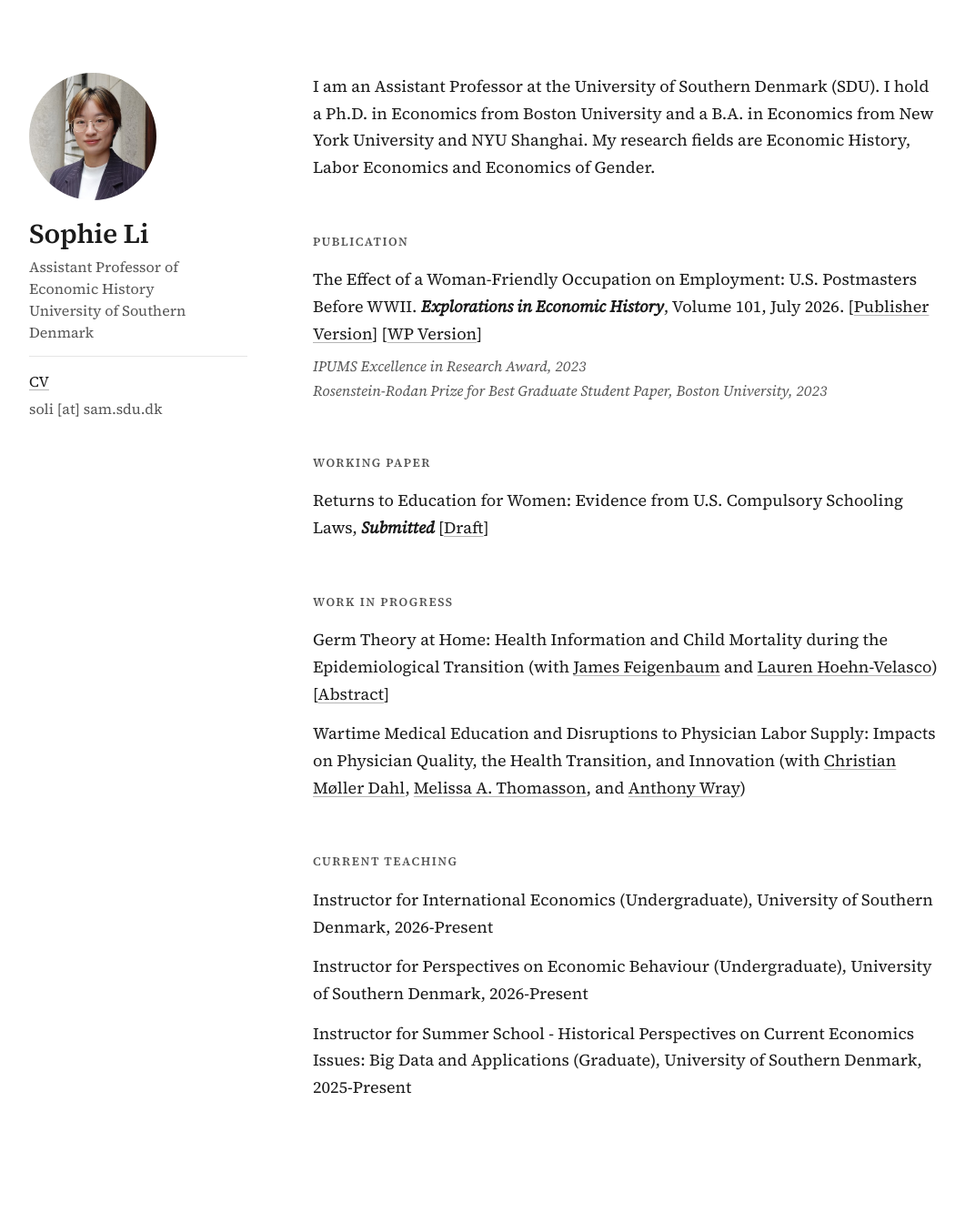
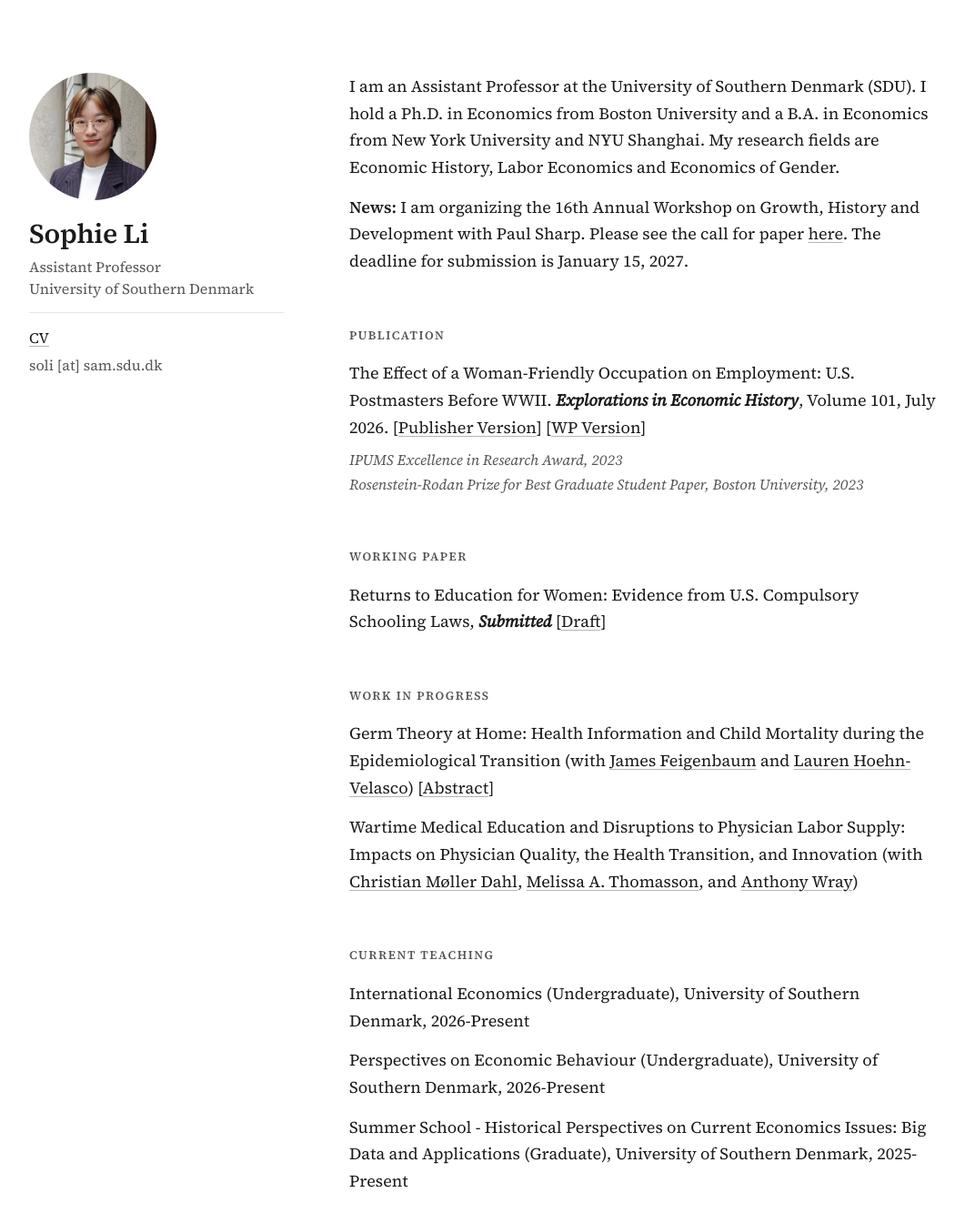
Before and after one commit to sophieli-econ/sophieli-econ.github.io, a Jekyll site: the page built from index.markdown, in a window 1280 px wide and 1400 px high. Shown: the top 1344 px of the window at 91% size, without its empty margins (108-1169 px from the left). Built offline with Jekyll 4.4.1, drawn with Linux system fonts in a browser that asks for light colours.

Commit message:
update the website

```diff
--- a/_config.yml
+++ b/_config.yml
@@ -9,7 +9,7 @@ email: soli@sam.sdu.dk
 description: Assistant Professor of Economic History, University of Southern Denmark
 
 # Shown in the page header
-position: Assistant Professor of Economic History
+position: Assistant Professor
 affiliation: University of Southern Denmark
 email_display: soli [at] sam.sdu.dk
 cv: pdfs/SophieLi_CV.pdf
--- a/assets/css/style.scss
+++ b/assets/css/style.scss
@@ -43,7 +43,7 @@ a:hover, a:focus { text-decoration-color: $text; }
 
 // Left column: photo and personal information (stays in view while scrolling)
 .sidebar {
-  flex: 0 0 240px;
+  flex: 0 0 280px;
   position: sticky;
   top: 80px;
   display: flex;
@@ -67,7 +67,7 @@ a:hover, a:focus { text-decoration-color: $text; }
 }
 .intro h1 a { text-decoration: none; }
 .intro p { margin: 0; }
-.position { color: $muted; font-size: 1rem; line-height: 1.5; }
+.position { color: $muted; font-size: 1rem; line-height: 1.5; white-space: nowrap; }
 .contact {
   margin-top: 14px !important;
   padding-top: 14px;
@@ -111,6 +111,20 @@ main ul {
 main ul li { margin: 0; }
 main ul li p { margin: 0; }
 
+// News: dated one-line items
+main ul.news {
+  margin-top: 0;
+  font-style: normal;
+  color: $text;
+}
+main ul.news li { margin-bottom: 8px; }
+main ul.news strong {
+  display: inline-block;
+  min-width: 5.5em;
+  font-weight: 600;
+  color: $muted;
+}
+
 em { font-style: italic; }
 strong { font-weight: 600; }
 
--- a/index.markdown
+++ b/index.markdown
@@ -7,6 +7,8 @@ title: Sophie Li
 ---
 
 I am an Assistant Professor at the University of Southern Denmark (SDU). I hold a Ph.D. in Economics from Boston University and a B.A. in Economics from New York University and NYU Shanghai. My research fields are Economic History, Labor Economics and Economics of Gender.
+
+**News:** I am organizing the 16th Annual Workshop on Growth, History and Development with Paul Sharp. Please see the call for paper <a href="https://www.sdu.dk/en/forskning/forskningsenheder/samf/hedg/events/16th-annual-workshop-on-growth_history-and-development" target="_blank" rel="noopener noreferrer">here</a>. The deadline for submission is January 15, 2027.
 
 ### Publication
 
@@ -28,8 +30,8 @@ Wartime Medical Education and Disruptions to Physician Labor Supply: Impacts on
 
 ### Current Teaching
 
-Instructor for International Economics (Undergraduate), University of Southern Denmark, 2026-Present
+International Economics (Undergraduate), University of Southern Denmark, 2026-Present
 
-Instructor for Perspectives on Economic Behaviour (Undergraduate), University of Southern Denmark, 2026-Present
+Perspectives on Economic Behaviour (Undergraduate), University of Southern Denmark, 2026-Present
 
-Instructor for Summer School - Historical Perspectives on Current Economics Issues: Big Data and Applications (Graduate), University of Southern Denmark, 2025-Present
+Summer School - Historical Perspectives on Current Economics Issues: Big Data and Applications (Graduate), University of Southern Denmark, 2025-Present
```
